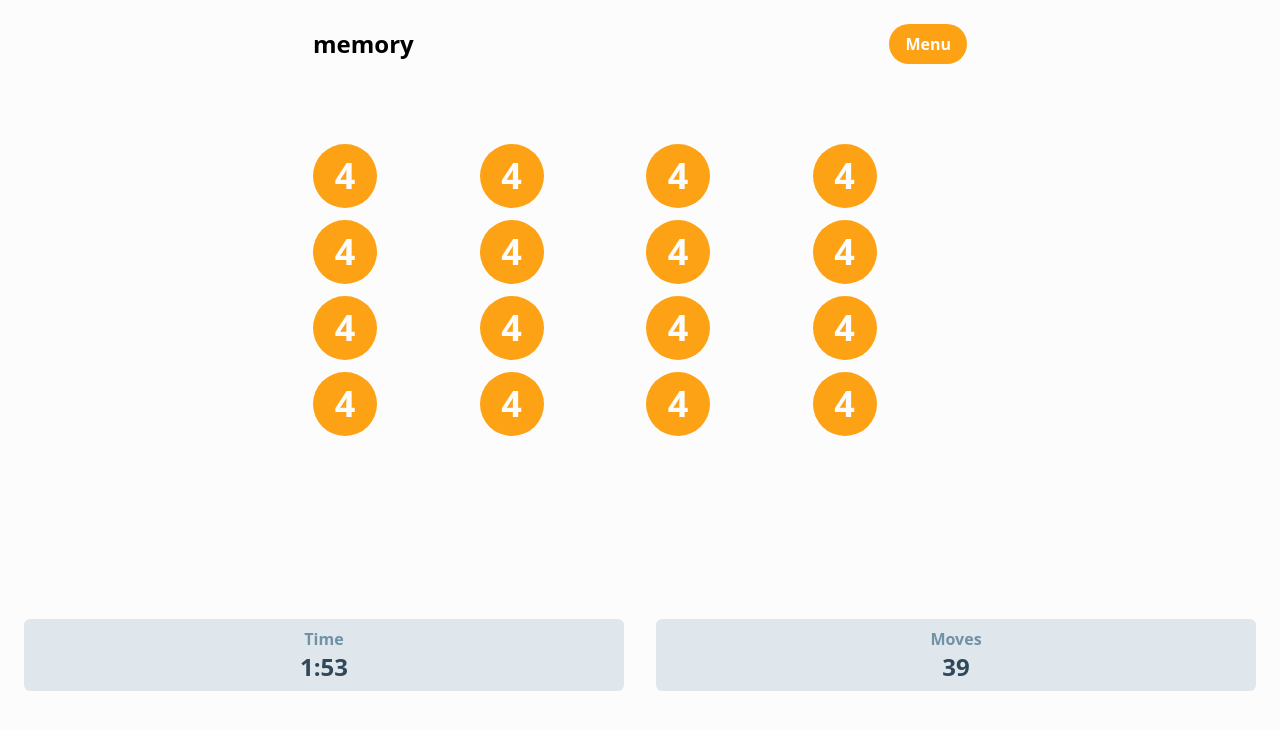
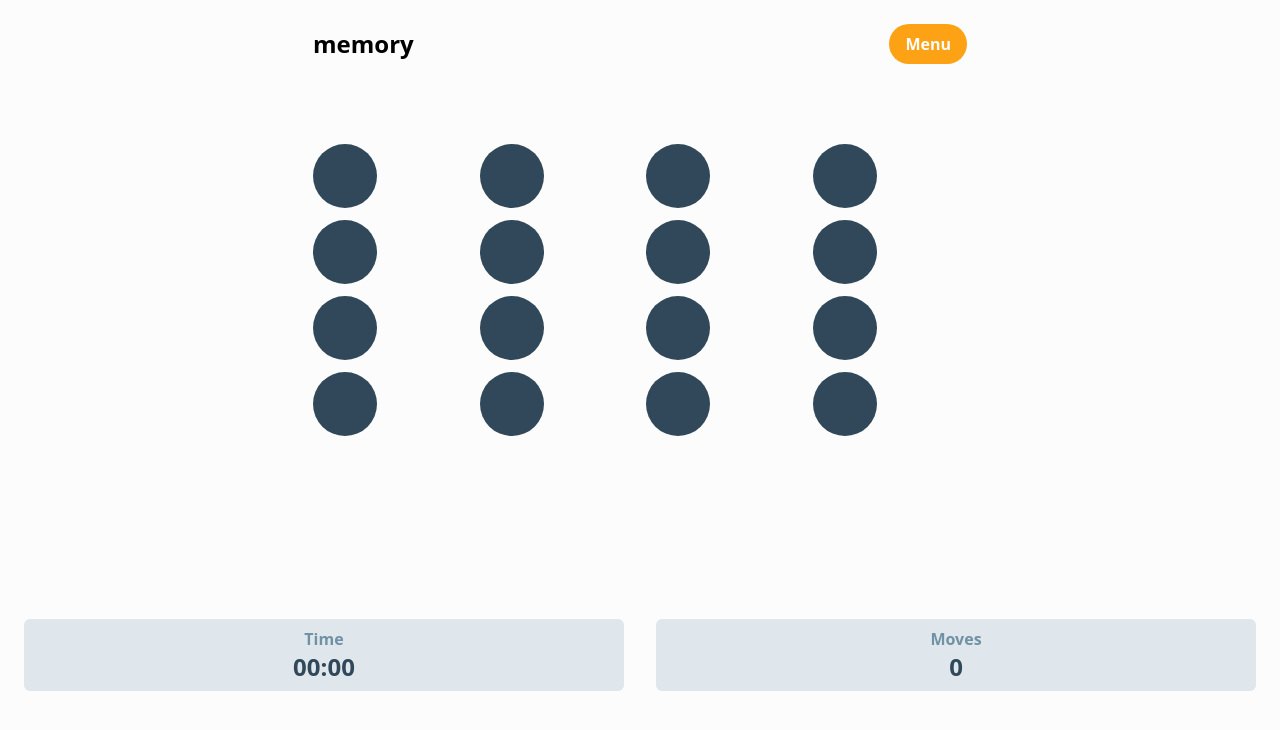
Before and after one commit to rcrosbourne/memory-game, a Next.js app: page /new-game in a window 1280 px wide. Shown: the top 730 px of the page. Built offline with nearby package versions, Linux system fonts and the light colour scheme.

Commit message:
Set up some game state

```diff
--- a/pages/new-game.tsx
+++ b/pages/new-game.tsx
@@ -1,13 +1,87 @@
 import { NextPage } from "next";
 import Head from "next/head";
-import React from "react";
+import React, { useEffect } from "react";
 import { Settings } from ".";
+
+enum TokenState {
+  Hidden,
+  Revealed,
+  Flagged,
+}
+interface Token {
+  state: TokenState;
+  value: number;
+  id: number;
+}
+const initialBoard: Token[] = [
+  { state: TokenState.Hidden, value: 1, id: 1 },
+  { state: TokenState.Hidden, value: 2, id: 2 },
+  { state: TokenState.Hidden, value: 3, id: 3 },
+  { state: TokenState.Hidden, value: 4, id: 4 },
+  { state: TokenState.Hidden, value: 5, id: 5 },
+  { state: TokenState.Hidden, value: 6, id: 6 },
+  { state: TokenState.Hidden, value: 7, id: 7 },
+  { state: TokenState.Hidden, value: 8, id: 8 },
+  { state: TokenState.Hidden, value: 1, id: 9 },
+  { state: TokenState.Hidden, value: 2, id: 10 },
+  { state: TokenState.Hidden, value: 3, id: 11 },
+  { state: TokenState.Hidden, value: 4, id: 12 },
+  { state: TokenState.Hidden, value: 5, id: 13 },
+  { state: TokenState.Hidden, value: 6, id: 14 },
+  { state: TokenState.Hidden, value: 7, id: 15 },
+  { state: TokenState.Hidden, value: 8, id: 16 },
+];
 
 const NewGame: NextPage = () => {
   //   const settings = JSON.parse(
   //     localStorage.getItem("gameSettings") || "{}"
   //   ) as Settings;
+  const [gameTokens, setGameTokens] = React.useState<Token[]>(initialBoard);
+  const [revealed, setRevealed] = React.useState<Token[]>([]);
+  const [gameClock, setGameClock] = React.useState<number>(0);
+  const [moves, setMoves] = React.useState<number>(0);
 
+  useEffect(() => {
+    if (revealed.length === 2) {
+      if (revealed[0].value === revealed[1].value) {
+        setGameTokens((prev) =>
+          prev.map((token) => {
+            if (token.id === revealed[0].id || token.id === revealed[1].id) {
+              return { ...token, state: TokenState.Flagged };
+            }
+            return { ...token };
+          })
+        );
+      }
+      // Set all revealed tokens to hidden after 2 seconds
+      setTimeout(() => {
+        setGameTokens((prev) =>
+          prev.map((token) => {
+            if (token.state === TokenState.Flagged) {
+              return { ...token, state: TokenState.Flagged };
+            }
+            return { ...token, state: TokenState.Hidden };
+          })
+        );
+      }, 400);
+      return setRevealed([]);
+    }
+  }, [revealed]);
+  function onTokenClick(token: Token) {
+    setMoves(moves + 1);
+    if (token.state === TokenState.Hidden) {
+      setRevealed((prev) => [...prev, token]);
+      setGameTokens((prev) =>
+        prev.map((t) =>
+          t.id === token.id ? { ...t, state: TokenState.Revealed } : t
+        )
+      );
+    }
+  }
+
+  //   const interval = setInterval(() => {
+  //     setGameClock((prev) => prev + 1);
+  //   }, 1000);
   return (
     <div className="">
       <Head>
@@ -30,54 +104,29 @@ const NewGame: NextPage = () => {
           </div>
           {/* Game board */}
           <div className="grid grid-cols-4 gap-3 mt-20">
-            <button className="btn-primary h-16 w-16 text-4xl font-bold">
-              4
-            </button>
-            <button className="btn-primary h-16 w-16 text-4xl font-bold">
-              4
-            </button>
-            <button className="btn-primary h-16 w-16 text-4xl font-bold">
-              4
-            </button>
-            <button className="btn-primary h-16 w-16 text-4xl font-bold">
-              4
-            </button>
-            <button className="btn-primary h-16 w-16 text-4xl font-bold">
-              4
-            </button>
-            <button className="btn-primary h-16 w-16 text-4xl font-bold">
-              4
-            </button>
-            <button className="btn-primary h-16 w-16 text-4xl font-bold">
-              4
-            </button>
-            <button className="btn-primary h-16 w-16 text-4xl font-bold">
-              4
-            </button>
-            <button className="btn-primary h-16 w-16 text-4xl font-bold">
-              4
-            </button>
-            <button className="btn-primary h-16 w-16 text-4xl font-bold">
-              4
-            </button>
-            <button className="btn-primary h-16 w-16 text-4xl font-bold">
-              4
-            </button>
-            <button className="btn-primary h-16 w-16 text-4xl font-bold">
-              4
-            </button>
-            <button className="btn-primary h-16 w-16 text-4xl font-bold">
-              4
-            </button>
-            <button className="btn-primary h-16 w-16 text-4xl font-bold">
-              4
-            </button>
-            <button className="btn-primary h-16 w-16 text-4xl font-bold">
-              4
-            </button>
-            <button className="btn-primary h-16 w-16 text-4xl font-bold">
-              4
-            </button>
+            {gameTokens.map((token) => (
+              <button
+                className={`${
+                  token.state === TokenState.Revealed
+                    ? "bg-primary"
+                    : token.state === TokenState.Hidden
+                    ? "bg-teritiary"
+                    : "bg-secondary"
+                } h-16 w-16 rounded-full text-quaternary-shade font-bold`}
+                key={token.id}
+                onClick={() => {
+                  onTokenClick(token);
+                }}
+              >
+                <span
+                  className={`${
+                    token.state === TokenState.Hidden ? "hidden" : "block"
+                  } text-4xl font-bold`}
+                >
+                  {token.value}
+                </span>
+              </button>
+            ))}
           </div>
         </div>
         <div className="grid grid-cols-2 mt-24 gap-8 max-h-[70px]">
@@ -86,7 +135,7 @@ const NewGame: NextPage = () => {
               Time
             </span>
             <span className="block text-center flex-1 text-teritiary font-bold text-2xl">
-              1:53
+              {new Date(gameClock * 1000).toISOString().substr(14, 5)}
             </span>
           </div>
           <div className="bg-quinary-shade rounded-md px-8 py-2 grid">
@@ -94,7 +143,7 @@ const NewGame: NextPage = () => {
               Moves
             </span>
             <span className="block text-center text-teritiary font-bold text-2xl">
-              39
+              {moves}
             </span>
           </div>
         </div>
```
Also changed, not shown: styles/tailwind.css.
